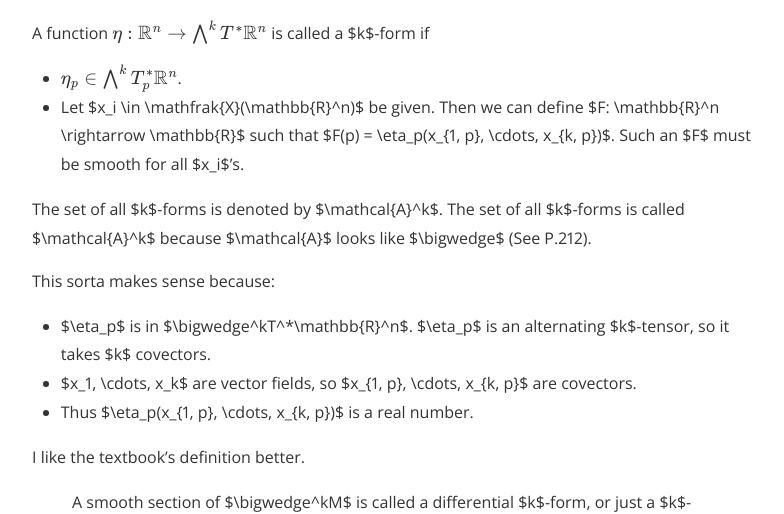
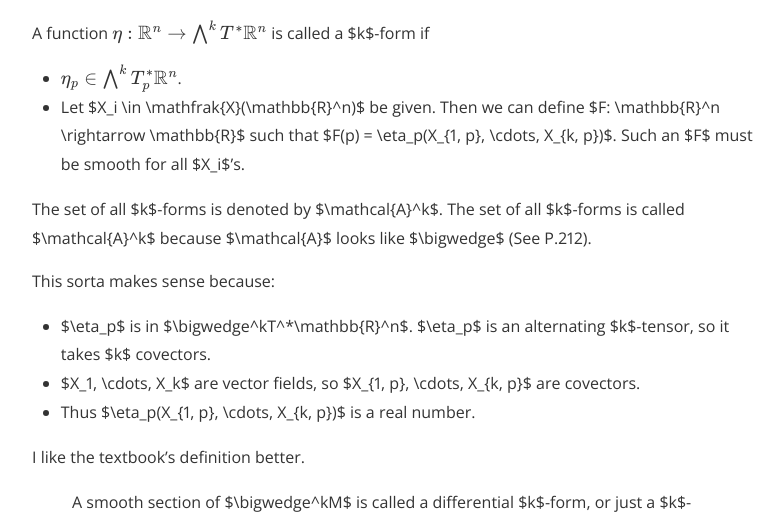
Before and after one commit to hidenori-shinohara/hidenori-shinohara.github.io, a Jekyll site: the page built from _posts/courses/math620/2019-09-09-smooth-manifold-cheat-sheet.md, in a window 1280 px wide and 900 px high, scrolled down 6008 px. Shown: the part 164-678 px from the top of the window, without its empty margins (240-1024 px from the left). Built offline with Jekyll 4.4.1, drawn with Linux system fonts in a browser that asks for light colours; nearby versions of some CDN libraries; formulas are drawn with MathJax 3.

Commit message:
Fix typos

```diff
--- a/_posts/courses/math620/2019-09-09-smooth-manifold-cheat-sheet.md
+++ b/_posts/courses/math620/2019-09-09-smooth-manifold-cheat-sheet.md
@@ -166,9 +166,9 @@ $$
 A function $$\eta: \mathbb{R}^n \rightarrow \bigwedge^kT^*\mathbb{R}^n$$ is called a $k$-form if
 
 * $$\eta_p \in \bigwedge^kT_p^{*}\mathbb{R}^n$$.
-* Let $x_i \in \mathfrak{X}(\mathbb{R}^n)$ be given.
-  Then we can define $F: \mathbb{R}^n \rightarrow \mathbb{R}$ such that $F(p) = \eta_p(x_{1, p}, \cdots, x_{k, p})$.
-  Such an $F$ must be smooth for all $x_i$'s.
+* Let $X_i \in \mathfrak{X}(\mathbb{R}^n)$ be given.
+  Then we can define $F: \mathbb{R}^n \rightarrow \mathbb{R}$ such that $F(p) = \eta_p(X_{1, p}, \cdots, X_{k, p})$.
+  Such an $F$ must be smooth for all $X_i$'s.
 
 The set of all $k$-forms is denoted by $\mathcal{A}^k$.
 The set of all $k$-forms is called $\mathcal{A}^k$ because $\mathcal{A}$ looks like $\bigwedge$ (See P.212).
@@ -177,8 +177,8 @@ This sorta makes sense because:
 
 * $\eta_p$ is in $\bigwedge^kT^*\mathbb{R}^n$.
   $\eta_p$ is an alternating $k$-tensor, so it takes $k$ covectors.
-* $x_1, \cdots, x_k$ are vector fields, so $x_{1, p}, \cdots, x_{k, p}$ are covectors.
-* Thus $\eta_p(x_{1, p}, \cdots, x_{k, p})$ is a real number.
+* $X_1, \cdots, X_k$ are vector fields, so $X_{1, p}, \cdots, X_{k, p}$ are covectors.
+* Thus $\eta_p(X_{1, p}, \cdots, X_{k, p})$ is a real number.
 
 I like the textbook's definition better.
 
```
